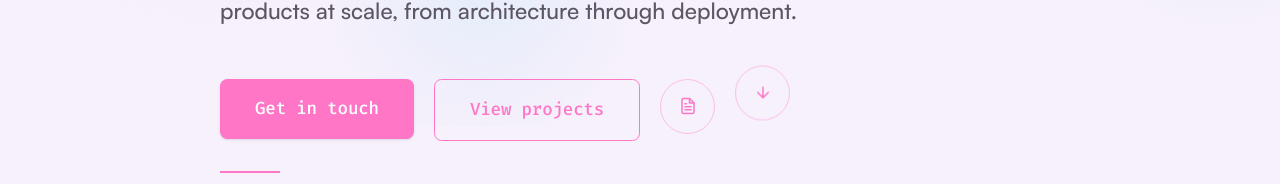
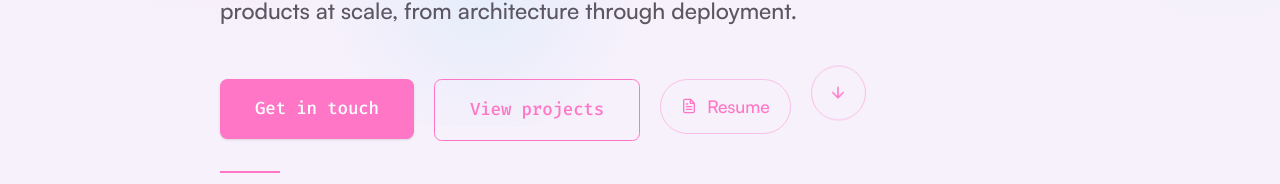
Before and after one commit to nancyonyejiaka/nancyonyejiaka.github.io, a Next.js app: page / in a window 1280 px wide. Shown: the part 674-858 px from the top of the page. Built offline with nearby package versions, Linux system fonts and the light colour scheme.

Commit message:
Update Hero.tsx

```diff
--- a/src/components/Hero.tsx
+++ b/src/components/Hero.tsx
@@ -99,16 +99,16 @@ export default function Hero() {
             href={resumeUrl}
             target="_blank"
             rel="noopener noreferrer"
-            aria-label="View resume"
-            className="w-11 h-11 rounded-full border border-[var(--accent)]/40 flex items-center justify-center text-[var(--accent)] hover:bg-[var(--accent)]/10 hover:border-[var(--accent)] transition-all duration-300"
+            className="h-11 px-4 rounded-full border border-[var(--accent)]/40 flex items-center justify-center gap-2 text-[var(--accent)] text-sm font-medium hover:bg-[var(--accent)]/10 hover:border-[var(--accent)] transition-all duration-300"
           >
-            <svg width="18" height="18" viewBox="0 0 24 24" fill="none" stroke="currentColor" strokeWidth="2" strokeLinecap="round" strokeLinejoin="round" aria-hidden="true">
+            <svg width="16" height="16" viewBox="0 0 24 24" fill="none" stroke="currentColor" strokeWidth="2" strokeLinecap="round" strokeLinejoin="round" aria-hidden="true">
               <path d="M14 2H6a2 2 0 0 0-2 2v16a2 2 0 0 0 2 2h12a2 2 0 0 0 2-2V8z" />
               <polyline points="14 2 14 8 20 8" />
               <line x1="16" y1="13" x2="8" y2="13" />
               <line x1="16" y1="17" x2="8" y2="17" />
               <polyline points="10 9 9 9 8 9" />
             </svg>
+            Resume
           </a>
           <button
             onClick={() => {
```
